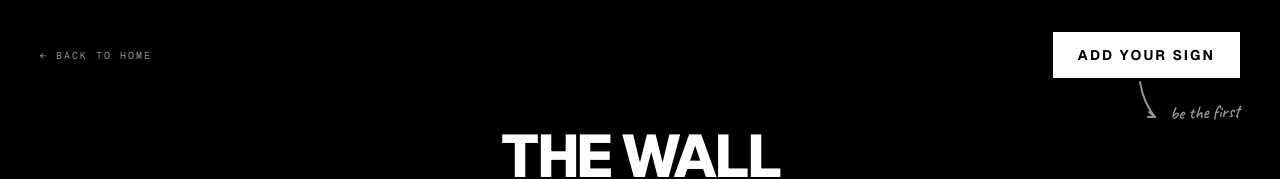
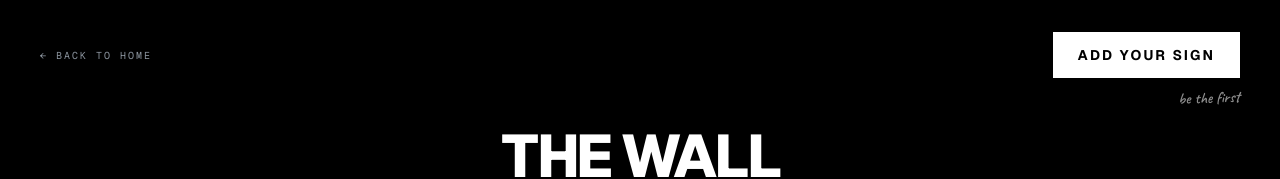
Before and after one commit to preettrank53/portfolio, a Next.js app: page /wall in a window 1280 px wide. Shown: the top 179 px of the page. Built offline with nearby package versions, Linux system fonts and the light colour scheme.

Commit message:
Removed the awkward SVG arrow

```diff
--- a/app/wall/page.tsx
+++ b/app/wall/page.tsx
@@ -51,17 +51,11 @@ export default async function WallPage() {
             <Link href="/sign" className="bg-[var(--text)] border border-[var(--text)] text-[var(--bg)] px-4 py-2 sm:px-6 sm:py-3 text-xs sm:text-sm font-bold uppercase tracking-[0.15em] hover:bg-transparent hover:text-[var(--text)] transition-colors duration-300 rounded-none inline-block w-auto relative z-20">
               ADD YOUR SIGN
             </Link>
-            {/* Annotation: below-right of button */}
-            <div className="absolute top-full right-0 mt-1 flex items-start gap-1 pointer-events-none select-none">
-              <svg className="w-8 h-10 text-[var(--text)] opacity-60 shrink-0 mt-0" viewBox="0 0 30 40" style={{ overflow: 'visible' }}>
-                <path d="M 5,0 Q 8,20 20,35" fill="none" stroke="currentColor" strokeWidth="1.8" strokeLinecap="round"/>
-                <path d="M 14,30 L 20,35 L 13,35" fill="none" stroke="currentColor" strokeWidth="1.8" strokeLinecap="round" strokeLinejoin="round"/>
-              </svg>
-              <div className="flex flex-col mt-4 rotate-[-2deg]">
-                <span className="font-handwritten font-semibold text-base md:text-lg text-[var(--text)] opacity-60">
-                  {total === 0 ? "be the first" : `add yours to the ${total}`}
-                </span>
-              </div>
+            {/* Annotation: text-only below button */}
+            <div className="absolute top-full right-0 mt-2 pointer-events-none select-none">
+              <span className="font-handwritten font-semibold text-base text-[var(--text)] opacity-55 inline-block rotate-[-2deg]">
+                {total === 0 ? "be the first" : `add yours to the ${total}`}
+              </span>
             </div>
           </div>
         </div>
```
